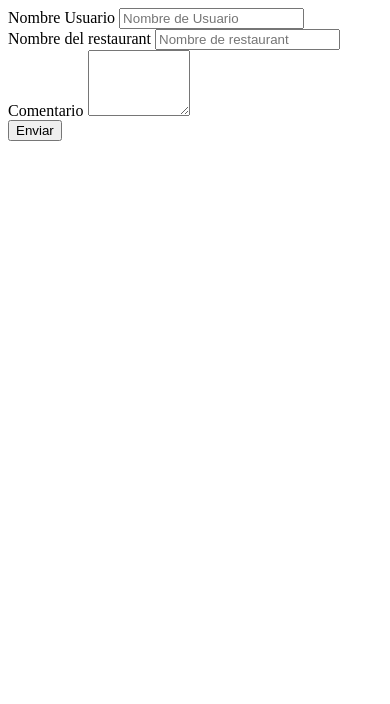
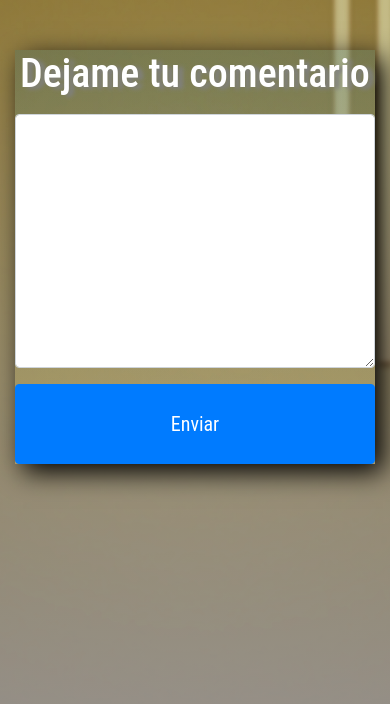
Before and after one commit to loquepinte/Aplicacion, a Django app: page /comentario/ in a window 390 px wide. Shown: the top 704 px of the page. Run offline with Django 3.2, Linux system fonts and the light colour scheme; a user stored in the database is signed in; parts of the project's set-up code (start-up, migrations or seed data) failed here and were passed over; some libraries are stand-ins or nearby versions.

Commit message:
Se trabaja en diseños de reset de password,login,y comentario

```diff
--- a/Loquepinte/apps/restaurantes/views.py
+++ b/Loquepinte/apps/restaurantes/views.py
@@ -32,9 +32,9 @@ def contactar(request):
         email_desde=settings.EMAIL_HOST_USER
         email_para=["informatorio2020@gmail.com"]
         send_mail(nombre,Datos,email_desde,email_para,fail_silently=False)
-        return render(request, "C:/Users/Luis/Desktop/LoquepinteConEntorno/Loquepinte/templates/contacto_exitoso.html")
+        return render(request, "C:/Users/Luis/Desktop/Aplicacion/Loquepinte/templates/contacto_exitoso.html")
 
-    return render(request, "C:/Users/Luis/Desktop/LoquepinteConEntorno/Loquepinte/templates/restaurantes/principal.html")
+    return render(request, "C:/Users/Luis/Desktop/Aplicacion/Loquepinte/templates/restaurantes/principal.html")
 
 def registro_usuario(request):
     data = {
@@ -51,11 +51,11 @@ def registro_usuario(request):
             login(request, user)
             return render(request, "principal.html")
         else:
-            return render(request, "C:/Users/Luis/Desktop/LoquepinteConEntorno/Loquepinte/templates/registration/error_registro.html")
-    return render(request, 'C:/Users/Luis/Desktop/LoquepinteConEntorno/Loquepinte/templates/registration/registrar.html', data)
+            return render(request, "C:/Users/Luis/Desktop/Aplicacion/Loquepinte/templates/registration/error_registro.html")
+    return render(request, 'C:/Users/Luis/Desktop/Aplicacion/Loquepinte/templates/registration/registrar.html', data)
 
 def error(request):
-    return render(request, "C:/Users/Luis/Desktop/LoquepinteConEntorno/Loquepinte/templates/registration/error_registro.html")
+    return render(request, "C:/Users/Luis/Desktop/Aplicacion/Loquepinte/templates/registration/error_registro.html")
 
 @login_required
 def comentario(request):
--- a/Loquepinte/templates/comentario.html
+++ b/Loquepinte/templates/comentario.html
@@ -4,11 +4,34 @@
 <head>
     <meta charset="UTF-8">
     <meta name="viewport" content="width=device-width, initial-scale=1.0">
-    <title>Document</title>
+    <link rel="stylesheet" href="https://stackpath.bootstrapcdn.com/bootstrap/4.5.2/css/bootstrap.min.css"
+        integrity="sha384-JcKb8q3iqJ61gNV9KGb8thSsNjpSL0n8PARn9HuZOnIxN0hoP+VmmDGMN5t9UJ0Z" crossorigin="anonymous">
+    <title>Comentario</title>
+    <style>
+        body {
+            background: linear-gradient(rgba(211, 180, 3, 0.3), rgba(182, 182, 182, 0.7)), url(/static/img/30.jpg);
+            background-size: cover;
+            background-position: center;
+            background-repeat: no-repeat;
+            background-attachment: fixed;
+        }
+
+        form {
+            margin-top: 50px;
+            background: linear-gradient(rgba(14, 98, 119, 0.2), rgba(253, 212, 77, 0.2));
+            color: white;
+            text-shadow: 5px 2px 4px grey;
+            font-family: 'Roboto Condensed', sans-serif;
+            box-shadow: 8px 8px 25px black;
+        }
+        .btn{
+            font-size: 20px;
+        }
+    </style>
 </head>
 
 <body>
-    <form action=" " method="POST">{% csrf_token %}
+    <!-- <form action=" " method="POST">{% csrf_token %}
         <div class="form-row px-3">
             <div class="form-group col-sm-3">
                 <label for=" ">Nombre Usuario</label>
@@ -26,7 +49,30 @@
             </div>
             <input type="submit" class="btn btn-primary col-sm-12 py-4" value="Enviar">
         </div>
-    </form>
+    </form> -->
+
+    <div class="container" id="contacto_form">
+        <form action=" " method="POST">{% csrf_token %}
+            <div class="form-group text-center">
+                <label for="comentario"><h1>Dejame tu comentario</h1></label>
+                <textarea class="form-control" name="txt_Comentario" cols="30" rows="10"></textarea>
+            </div>
+            <div class="form-group">
+            </div>
+            <input type="submit" class="btn btn-primary btn-block py-4" value="Enviar">
+        </form>
+    </div>
+
+
+    <script src="https://code.jquery.com/jquery-3.5.1.slim.min.js"
+        integrity="sha384-DfXdz2htPH0lsSSs5nCTpuj/zy4C+OGpamoFVy38MVBnE+IbbVYUew+OrCXaRkfj"
+        crossorigin="anonymous"></script>
+    <script src="https://cdn.jsdelivr.net/npm/popper.js@1.16.1/dist/umd/popper.min.js"
+        integrity="sha384-9/reFTGAW83EW2RDu2S0VKaIzap3H66lZH81PoYlFhbGU+6BZp6G7niu735Sk7lN"
+        crossorigin="anonymous"></script>
+    <script src="https://stackpath.bootstrapcdn.com/bootstrap/4.5.2/js/bootstrap.min.js"
+        integrity="sha384-B4gt1jrGC7Jh4AgTPSdUtOBvfO8shuf57BaghqFfPlYxofvL8/KUEfYiJOMMV+rV"
+        crossorigin="anonymous"></script>
 </body>
 
 </html>
```
Also changed, not shown: Loquepinte/templates/registration/login.html (+12 -4 lines), Loquepinte/templates/registration/password_reset_done.html (+7 -2 lines), Loquepinte/templates/registration/password_reset_form.html (+38 -16 lines), Loquepinte/db.sqlite3, Loquepinte/static/img/30.jpg (added), Loquepinte/static/img/6.jpg (added).
